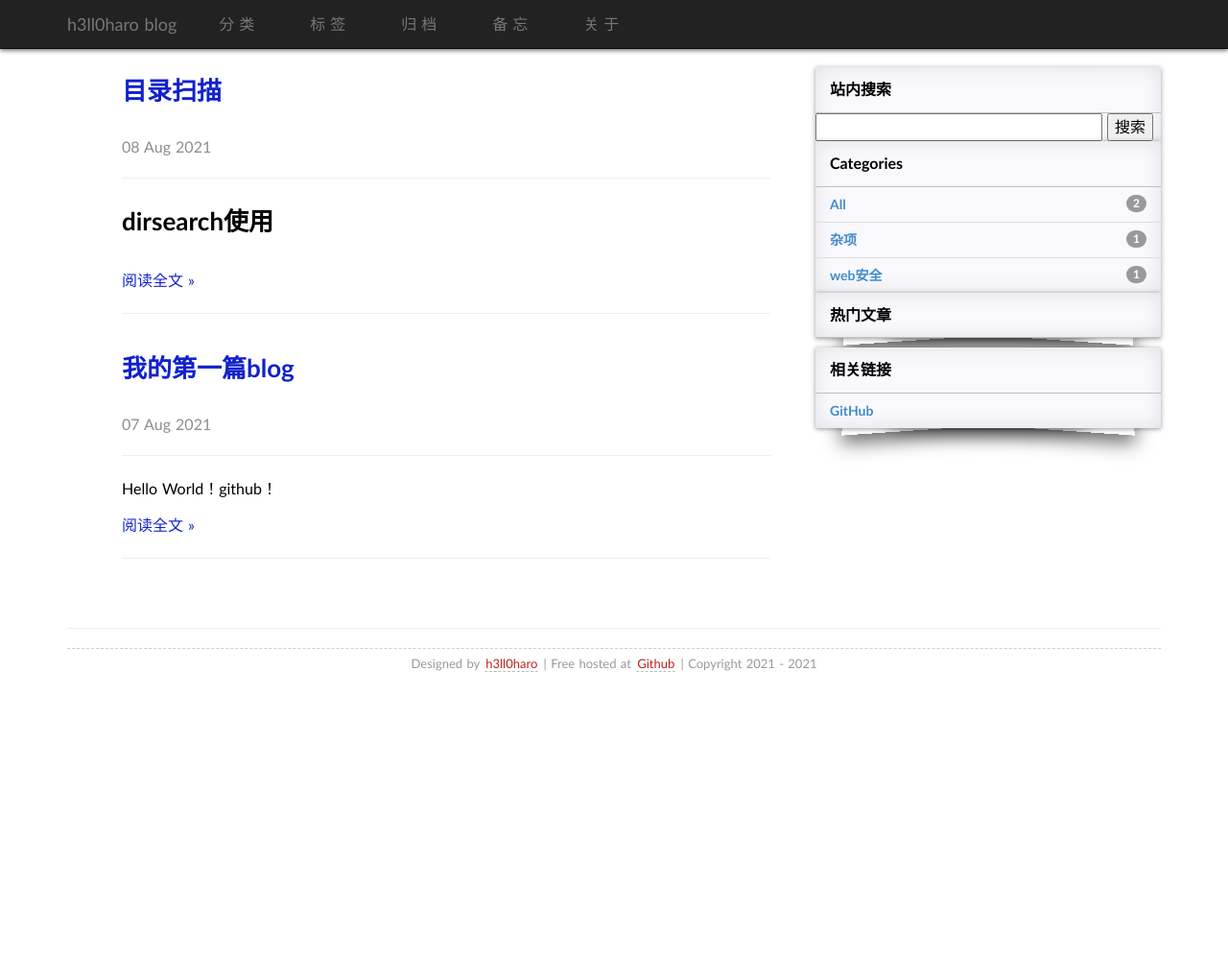
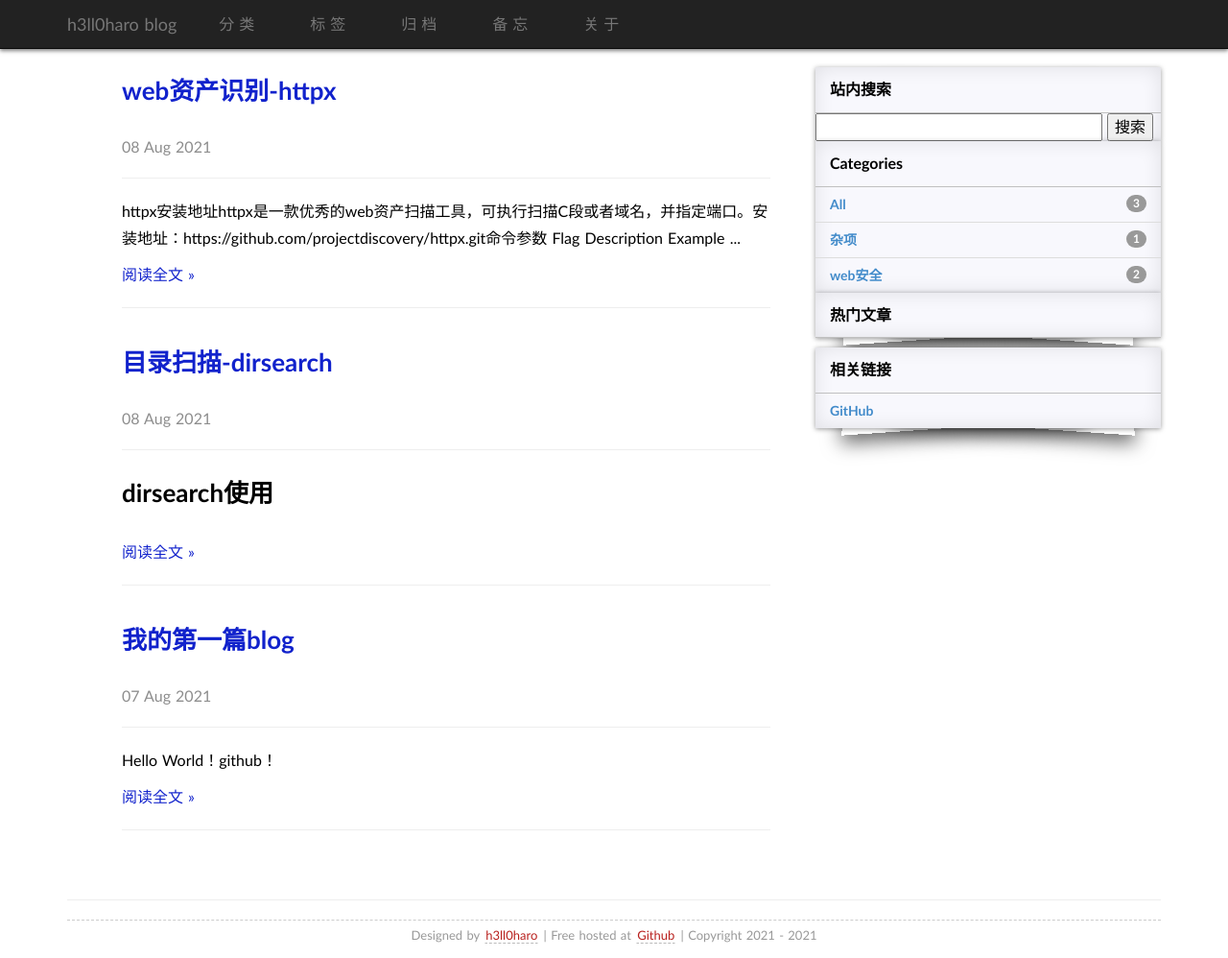
Before and after one commit to h3ll0haro/h3ll0haro.github.io, a Jekyll site: the page built from index.html, in a window 1280 px wide and 998 px high. Shown: the whole window at 96% size. Built offline with Jekyll 4.4.1, drawn with Linux system fonts in a browser that asks for light colours; some web fonts are replaced; the list of posts is cut into pages by our own code; comment, search, counter and statistics services are not loaded; part of the change alters nothing that is shown.

Commit message:
20210808

````diff
--- a/_posts/2021-08-08-dirsearch.md
+++ b/_posts/2021-08-08-dirsearch.md
@@ -1,6 +1,6 @@
 ---
 layout: post
-title: 目录扫描
+title: 目录扫描-dirsearch
 categories: web安全
 tags: 信息收集
 
--- /dev/null
+++ b/_posts/2021-08-08-httpx.md
@@ -0,0 +1,71 @@
+---
+layout: post
+title: web资产识别-httpx
+categories: web安全
+tags: 信息收集
+
+---
+
+## httpx
+
+### 安装地址
+
+httpx是一款优秀的web资产扫描工具，可执行扫描C段或者域名，并指定端口。安装地址：`https://github.com/projectdiscovery/httpx.git`
+
+命令参数
+
+| Flag                   | Description                                  | Example                                |
+| ---------------------- | :------------------------------------------- | -------------------------------------- |
+| -H                     | 自定义请求头                                 | httpx -H 'x-bug-bounty: hacker'        |
+| -follow-redirects      | 跟随重定向（默认false）                      | httpx -follow-redirects                |
+| -follow-host-redirects | 跟随重定向在同一台主机上(默认 false)         | httpx -follow-host-redirects           |
+| -http-proxy            | 代理服务器                                   | httpx -http-proxy hxxp://proxy-host:80 |
+| -l                     | 指定包含要处理的文件：HOST/URLs/CIDR         | httpx -l hosts.txt                     |
+| -no-color              | 输出禁用颜色                                 | httpx -no-color                        |
+| -o                     | 保存结果的文件                               | httpx -o output.txt                    |
+| -json                  | 以json格式打印(默认 false)                   | httpx -json                            |
+| -vhost                 | 从子域列表检测vhost的探针                    | httpx -vhost                           |
+| -threads               | 线程数(默认 50)                              | httpx -threads 100                     |
+| -http2                 | HTTP2 探测                                   | httpx -http2                           |
+| -pipeline              | HTTP1.1 管道探测                             | httpx -pipeline                        |
+| -ports                 | 要探测的端口反问 (nmap syntax: eg 1,2-10,11) | httpx -ports 80,443,100-200            |
+| -title                 | 打印页面标题                                 | httpx -title                           |
+| -path                  | 请求路径/文件                                | httpx -path /api                       |
+| -content-length        | 打印内容长度                                 | httpx -content-length                  |
+| -ml                    | 在输出只能够匹配内容长度                     | httpx -content-length -ml 125          |
+| -fl                    | 过滤内容长度                                 | httpx -content-length -fl 0,43         |
+| -status-code           | 在输出中打印状态码                           | httpx -status-code                     |
+| -mc                    | 在输出中匹配状态码                           | httpx -status-code -mc 200,302         |
+| -fc                    | 过滤状态码                                   | httpx -status-code -fc 404,500         |
+| -tls-probe             | 在提取的TLS域上发送HTTP探测                  | httpx -tls-probe                       |
+| -content-type          | 打印内容类型                                 | httpx -content-type                    |
+| -location              | 打印location header                          | httpx -location                        |
+| -csp-probe             | 在提取的CSP域上发送HTTP探针                  | httpx -csp-probe                       |
+| -web-server            | 打印运行中的网络服务器（如果有）             | httpx -web-server                      |
+| -sr                    | 存储对文件的响应（默认为false）              | httpx -store-response                  |
+| -srd                   | 存储响应的目录（默认输出）                   | httpx -store-response-dir output       |
+| -unsafe                | 发送原始请求，跳过golang规范化               | httpx -unsafe                          |
+| -request               | 包含要处理的原始请求的文件                   | httpx -request                         |
+| -retries               | 重试次数                                     | httpx -retries                         |
+| -silent                | 仅在输出中打印结果                           | httpx -silent                          |
+| -timeout               | 超时，以秒为单位(default 5)                  | httpx -timeout 10                      |
+| -verbose               | 详情模式                                     | httpx -verbose                         |
+| -version               | 打印当前httpx版本                            | httpx -version                         |
+| -x                     | 请求方式 (默认 GET)                          | httpx -x HEAD                          |
+| -method                | 输出请求方式                                 | httpx -method                          |
+| -response-in-json      | 在stdout中包含响应（仅与-json一起使用）      | httpx -response-in-json                |
+| -websocket             | 如果websocket暴露，则打印                    | httpx -websocket                       |
+| -ip                    | 打印主机IP                                   | httpx -ip                              |
+| -cname                 | 如果有cname记录，则打印                      | httpx -cname                           |
+| -cdn                   | 检查域的IP是否属于已知的CDN                  | httpx -cdn                             |
+| -filter-string         | 根据过滤后的字符串过滤结果                   | httpx -filter-string XXX               |
+| -match-string          | 根据匹配的字符串过滤结果                     | httpx -match-string XXX                |
+| -filter-regex          | 根据过滤后的正则表达式过滤结果               | httpx -filter-regex XXX                |
+| -match-regex           | 根据匹配的正则表达式过滤结果                 | httpx -match-regex XXX                 |
+
+### 常用命令
+
+```bash
+# 对hosts.txt里的域名或ip使用十个线程扫描80和443端口，失败时重试3次进行扫描，打印标题、状态码
+cat hosts.txt|./httpx -title -status-code -content-length -threads 10 --timeout=20 -ports 80,443 -follow-redirects -retries 2 -http-proxy http://127.0.0.1:8080 -o result.txt -H 'User-Agent: Mozilla/5.0 (Windows NT 10.0; Win64; x64; rv:90.0) Gecko/20100101 Firefox/90.0'
+```
````
